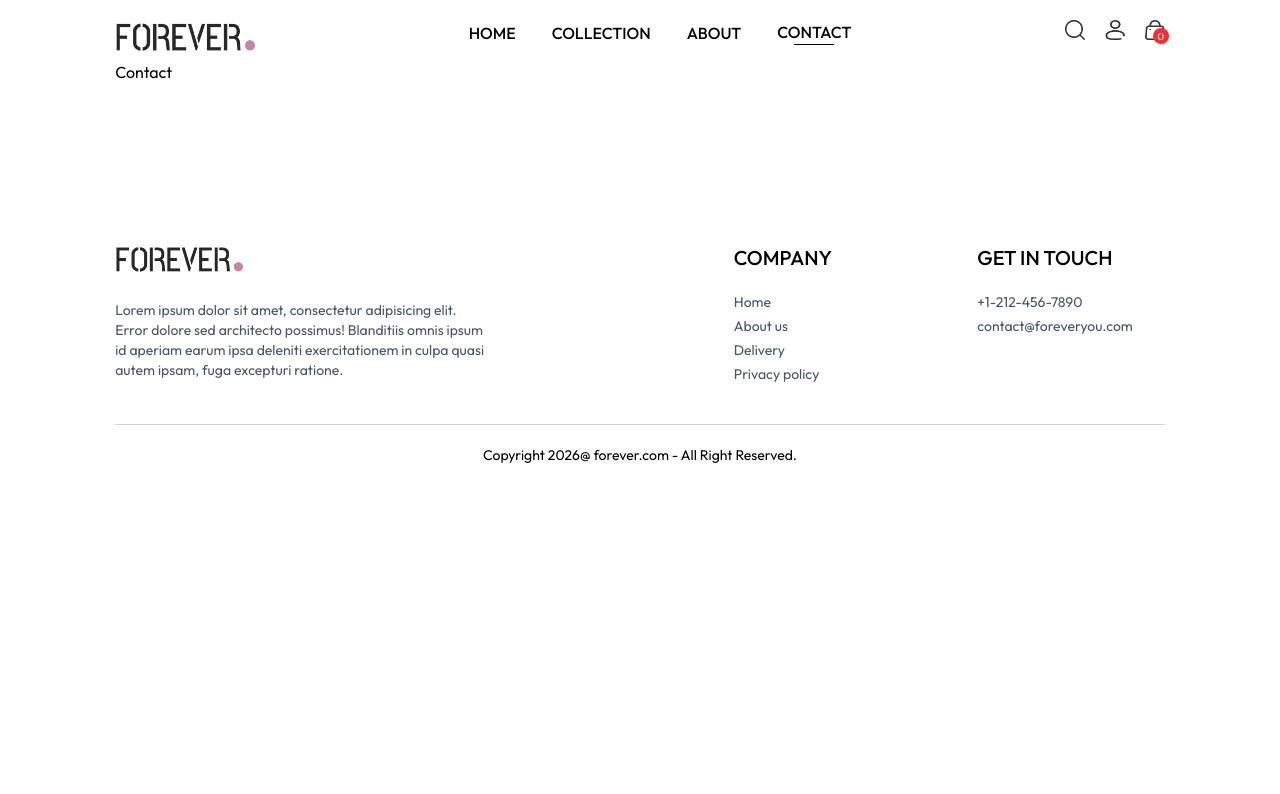
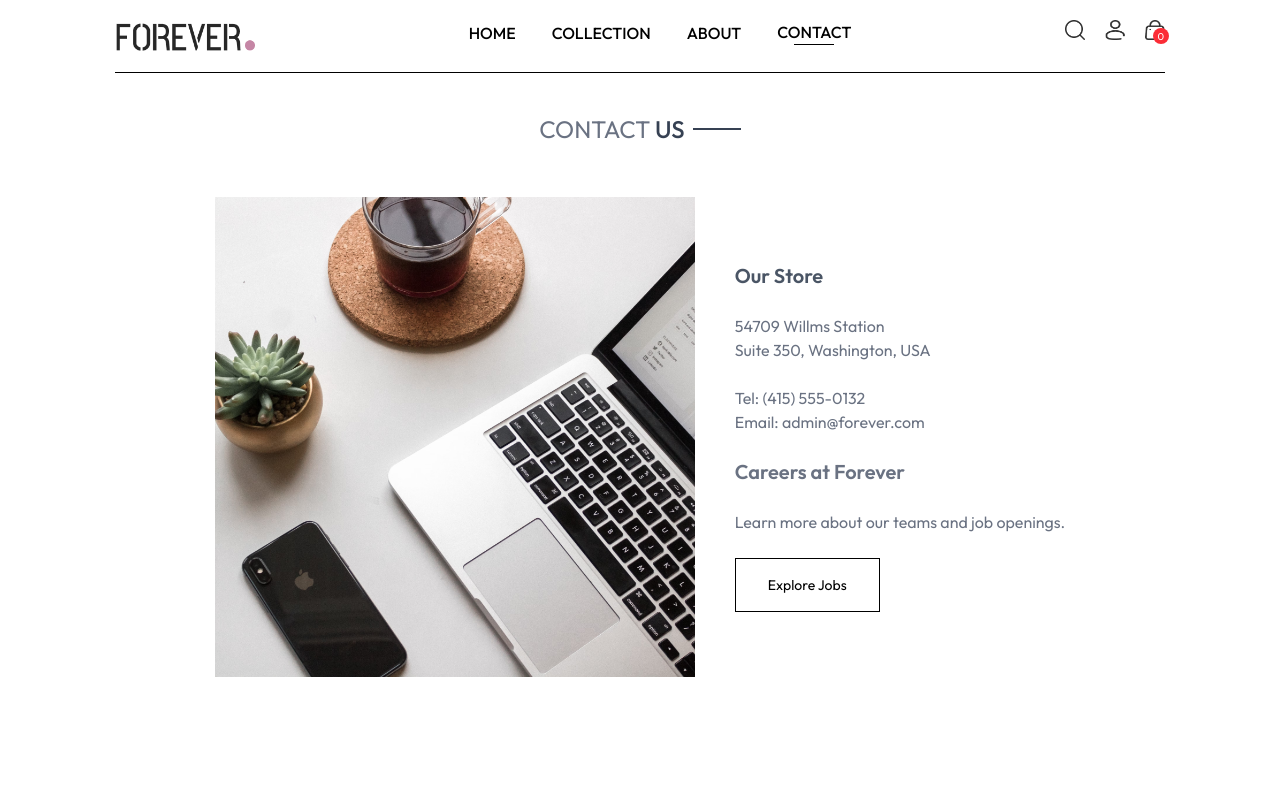
Before and after one commit to RohansinhVihol/fullstack-mern-ecommerce, a React app in the folder frontend/: page /contact in a window 1280 px wide. Shown: the top 794 px of the page. Built offline with nearby package versions, Linux system fonts and the light colour scheme; the HTML template or start-up script is replaced by a standard one.

Commit message:
feat: update contact page

```diff
--- a/frontend/src/pages/Contact.jsx
+++ b/frontend/src/pages/Contact.jsx
@@ -1,9 +1,38 @@
-import React from 'react'
+import React from "react";
+import Title from "../components/Title";
+import NewsletterBox from "../components/NewsletterBox";
+import { assets } from "../assets/assets";
 
 const Contact = () => {
   return (
-    <div>Contact</div>
-  )
-}
+    <div>
+      <div className="text-center text-2xl mt-3  pt-10 border-t">
+        <Title text1={"CONTACT"} text2={"US"} />
+      </div>
+      <div className="my-10 flex flex-col justify-center md:flex-row gap-10 mb-28">
+        <img src={assets.contact_img} className="w-full md:max-w-120" alt="" />
+        <div className="flex flex-col justify-center items-start gap-6">
+          <p className="font-semibold text-xl text-gray-600">Our Store</p>
+          <p className="text-gray-500">
+            54709 Willms Station <br /> Suite 350, Washington, USA
+          </p>
+          <p className="text-gray-500">
+            Tel: (415) 555-0132 <br /> Email: admin@forever.com
+          </p>
+          <p className="font-semibold text-xl text-gray-500">
+            Careers at Forever
+          </p>
+          <p className="text-gray-500">
+            Learn more about our teams and job openings.
+          </p>
+          <button className="border border-black px-8 py-4 text-sm hover:text-white hover:bg-black transition-all duration-500">
+            Explore Jobs
+          </button>
+        </div>
+      </div>
+      <NewsletterBox />
+    </div>
+  );
+};
 
-export default Contact
+export default Contact;
```
